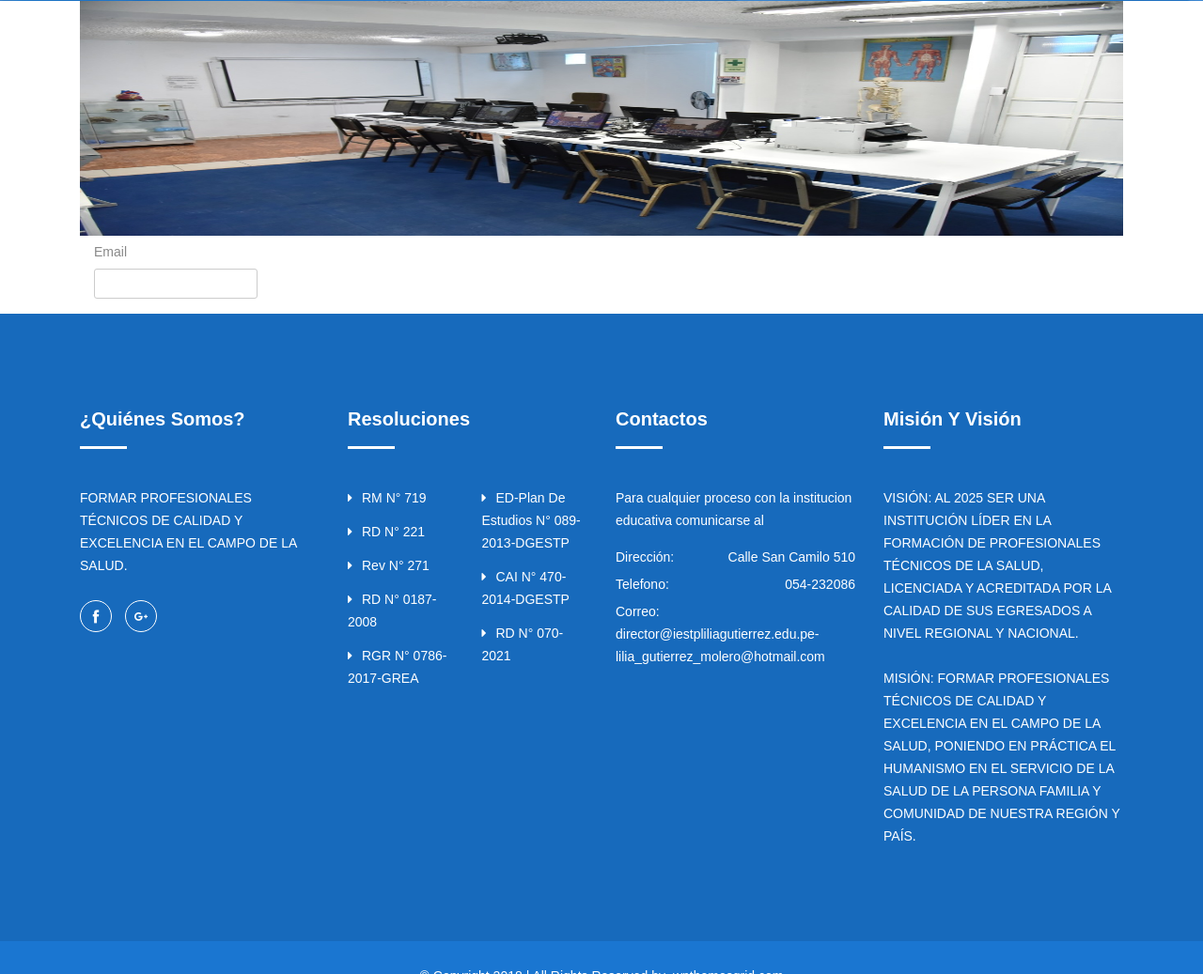
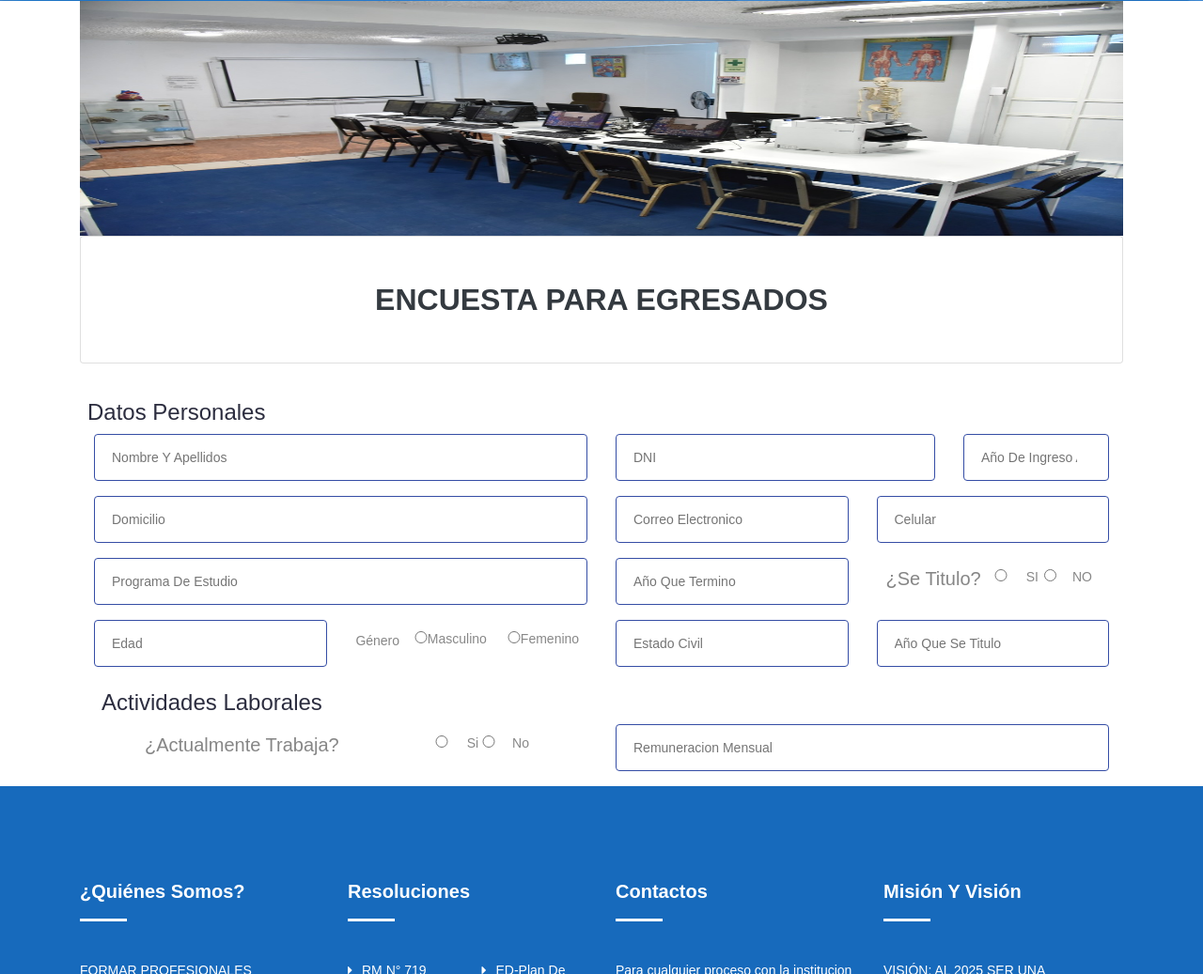
Before and after one commit to mxcat1/web_instituto_lilia_gutierrez, a plain HTML site: page SeguimientoEgresado.html in a window 1280 px wide. Shown: the part 498-1535 px from the top of the page at 94% size. Drawn offline with Linux system fonts and the light colour scheme; a script that the page names is missing.

Commit message:
Mejorado la coneccion a las paginas implementando formulario de seguimiento de alumnos egresados implementado en el style.css nuevos stilos

```diff
--- a/SeguimientoEgresado.html
+++ b/SeguimientoEgresado.html
@@ -168,23 +168,142 @@
 		<!-- End Breadcrumbs -->
 
 		<!-- Start Portfolio Details Area -->
-		<section class="pf-details section p-0">
+		<section class="pf-details section p-0 appointment">
 			<div class="container">
 				<div class="row">
-					<div class="col-12">
+					<div class="col-lg-12 col-md-12 col-12">
 						<div class="inner-content">
 							<div class="image">
 								<img src="images/salaenf.jpg" alt="#" style="height: 250px; width: 100%;">
 							</div>
-
 							<div>
-								<form action="" method="post">
+								<div class="card">
+									<h2 class="text-center text-dark font-weight-bold py-5">ENCUESTA PARA EGRESADOS</h2>
+								</div>
+								<form action="" method="post" class="form">
+									<h4 class="p-2">Datos Personales</h4>
 									<div class="container">
 										<div class="row">
-											<div class="form-group">
-												<label for="inputEmail3" class="col-sm-2 col-form-label">Email</label>
-												<div class="col-sm-10">
-													<input type="email" class="form-control" id="inputEmail3">
+											<div class="col-lg-6 col-md-6 col-12">
+												<div class="form-group">
+													<input name="nomape" type="text" placeholder="Nombre y Apellidos">
+												</div>
+											</div>
+											<div class="col-lg-4 col-md-4 col-12">
+												<div class="form-group">
+													<input name="dni" type="text" placeholder="DNI">
+												</div>
+											</div>
+											<div class="col-lg-2 col-md-2 col-12">
+												<div class="form-group">
+													<input name="fechaingreso" type="number" min="1990" max="2030" placeholder="Año de Ingreso al Instituto">
+												</div>
+											</div>
+										</div>
+										<div class="row">
+											<div class="col-lg-6 col-md-6 col-12">
+												<div class="form-group">
+													<input name="domicilio" type="text" placeholder="Domicilio">
+												</div>
+											</div>
+											<div class="col-lg-3 col-md-3 col-12">
+												<div class="form-group">
+													<input name="email" type="email" placeholder="Correo Electronico">
+												</div>
+											</div>
+											<div class="col-lg-3 col-md-3 col-12">
+												<div class="form-group">
+													<input name="celular" type="text" placeholder="Celular">
+												</div>
+											</div>
+										</div>
+										<div class="row">
+											<div class="col-lg-6 col-md-6 col-12">
+												<div class="form-group">
+													<input name="programa" type="text" placeholder="Programa de Estudio">
+												</div>
+											</div>
+											<div class="col-lg-3 col-md-3 col-12">
+												<div class="form-group">
+													<input name="aniofin" type="number" min="1990" max="2030" placeholder="Año que Termino">
+												</div>
+											</div>
+											<div class="col-lg-3 col-md-3 col-12 d-flex flex-row justify-content-around">
+												<p class="h5">¿Se Titulo?</p>
+												<div class="d-flex flex-row justify-content-center">
+													<div class="checkbox m-2">
+														<div class="form-check">
+															<input name="titulado" class="form-check-input custom-radio" id="tituladosi" type="radio" value="si">
+															<label class="form-check-label" for="tituladosi">SI</label>
+														</div>
+													</div>
+													<div class="checkbox m-2">
+														<div class="form-check">
+															<input name="titulado" class="form-check-input custom-radio" id="tituladono" type="radio" value="no">
+															<label class="form-check-label" for="tituladono">NO</label>
+														</div>
+													</div>
+												</div>
+											</div>
+										</div>
+										<div class="row">
+											<div class="col-lg-3 col-md-3 col-12">
+												<div class="form-group">
+													<input name="edad" type="number" min="15" max="60" placeholder="edad">
+												</div>
+											</div>
+											<div class="col-lg-3 col-md-3 col-12 d-flex flex-row justify-content-around">
+												<p class="text">Género</p>
+												<div class="d-flex flex-row justify-content-center">
+													<div class="checkbox m-2">
+														<div class="form-check">
+															<input name="sexo" class="form-check-input custom-radio" id="sexomasculino" type="radio" value="masculino">
+															<label class="form-check-label" for="sexomasculino">Masculino</label>
+														</div>
+													</div>
+													<div class="checkbox m-2">
+														<div class="form-check">
+															<input name="sexo" class="form-check-input custom-radio" id="sexofemenino" type="radio" value="femenino">
+															<label class="form-check-label" for="sexofemenino">Femenino</label>
+														</div>
+													</div>
+												</div>
+											</div>
+											<div class="col-lg-3 col-md-3 col-12">
+												<div class="form-group">
+													<input name="estadocivil" type="text" placeholder="Estado Civil">
+												</div>
+											</div>
+											<div class="col-lg-3 col-md-3 col-12">
+												<div class="form-group">
+													<input name="aniotitulo" type="number" min="1990" max="2030" placeholder="Año que se Titulo">
+												</div>
+											</div>
+										</div>
+									</div>
+									<div class="container">
+										<h4 class="p-2">Actividades Laborales</h4>
+										<div class="row">
+											<div class="col-lg-6 col-md-6 col-12 d-flex flex-row justify-content-around">
+												<p class="h5">¿Actualmente Trabaja?</p>
+												<div class="d-flex flex-row justify-content-center">
+													<div class="checkbox m-2">
+														<div class="form-check">
+															<input name="trabajaopcion" class="form-check-input custom-radio" id="trabajaopcionsi" type="radio" value="si">
+															<label class="form-check-label" for="trabajaopcionsi">Si</label>
+														</div>
+													</div>
+													<div class="checkbox m-2">
+														<div class="form-check">
+															<input name="trabajaopcion" class="form-check-input custom-radio" id="trabajaopcionno" type="radio" value="no">
+															<label class="form-check-label" for="trabajaopcionno">No</label>
+														</div>
+													</div>
+												</div>
+											</div>
+											<div class="col-lg-6 col-md-6 col-12">
+												<div class="form-group">
+													<input name="remuneracion" type="text" placeholder="Remuneracion Mensual">
 												</div>
 											</div>
 										</div>
--- a/css/style.css
+++ b/css/style.css
@@ -2746,7 +2746,19 @@ body{
 .appointment .form input {
 	width: 100%;
 	height: 50px;
-	border: 1px solid #eee;
+	border: 1px solid #354da5;
+	text-transform: capitalize;
+	padding: 0px 18px;
+	color: #555;
+	font-size: 14px;
+	font-weight:400;
+	border-radius:0;
+	border-radius: 4px;
+}
+.appointment .form .custom-radio{
+	width: 80%;
+	height: auto;
+	border: 1px solid #354da5;
 	text-transform: capitalize;
 	padding: 0px 18px;
 	color: #555;
```
Also changed, not shown: index.html (+3 -3 lines).
